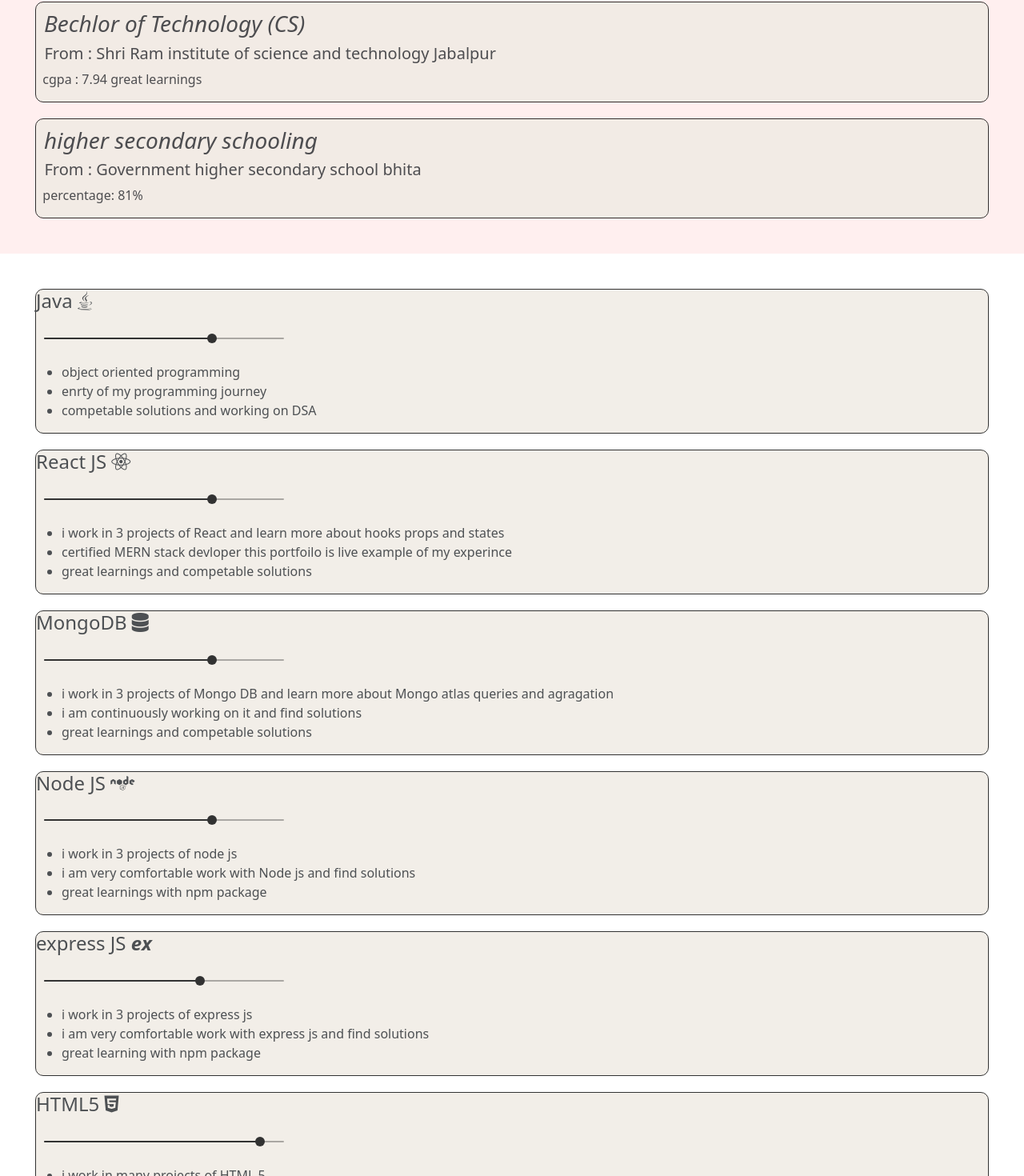
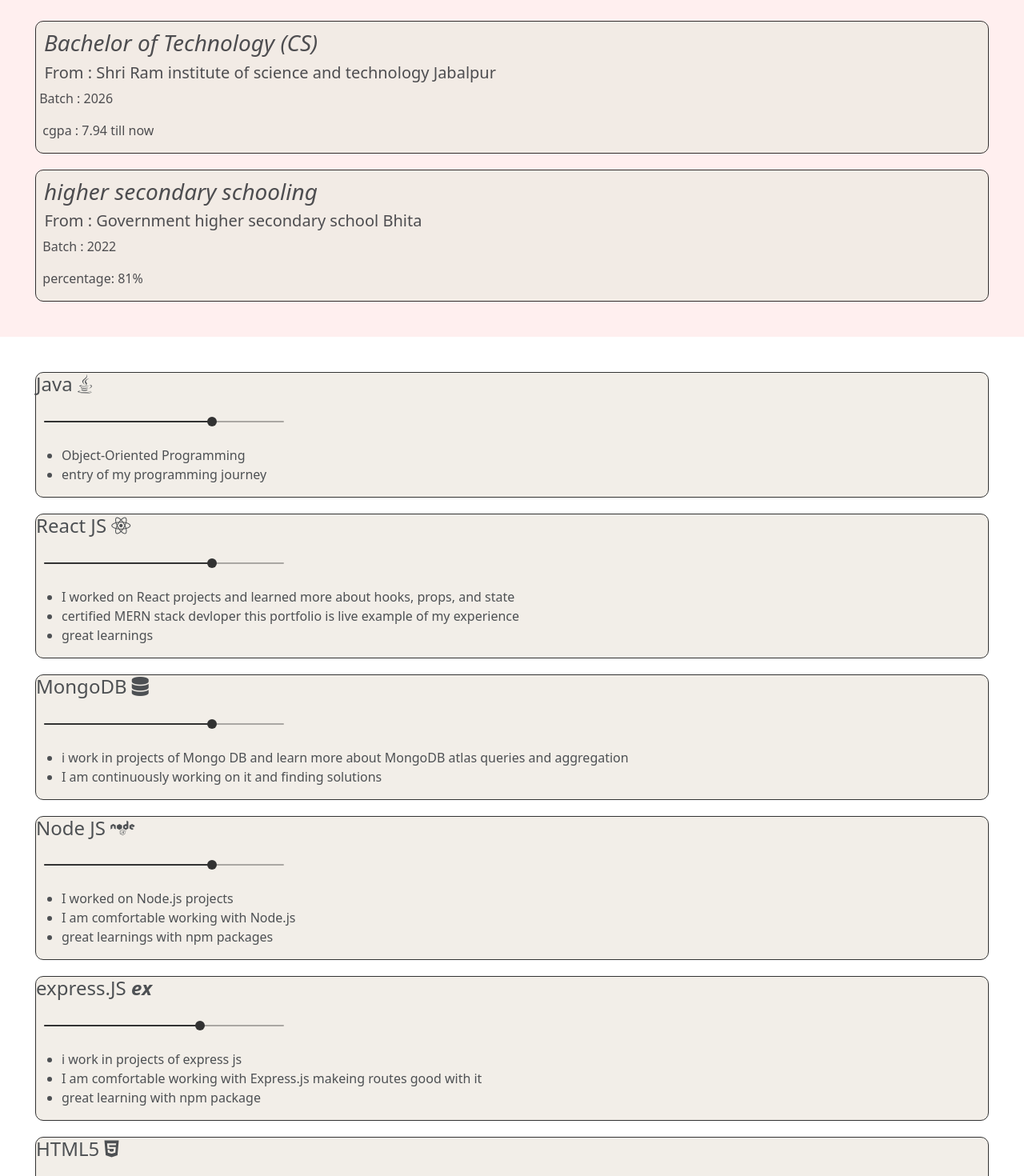
Before and after one commit to sakshi-learner/My-Portfolio, a React (Vite) app: page / in a window 1280 px wide. Shown: the part 1241-2711 px from the top of the page at 80% size. Built offline with nearby package versions, Linux system fonts and the light colour scheme; a web font is replaced by a local one.

Commit message:
remove spelling mistakes

```diff
--- a/src/About.jsx
+++ b/src/About.jsx
@@ -7,7 +7,7 @@
 
     return(
         <>
-       <div className="About w-full h-screen p-4">
+       <div className="About w-full h-screen p-4 flex ">
 
            <div className="content">
 
@@ -17,7 +17,7 @@
             <p className="info">  In the field of  software Engineering continuously enhance my skills, With innovative problem-solving, I transform ideas into seamless user experiences.
                 Check out My Profile, May your goals meets my skills.
             </p>
-            <span>Intern At The ENTREPRENEURSHIP NETWORK </span>
+            <span> Intern At <i>The ENTREPRENEURSHIP NETWORK  </i></span><br/>
             <i>Thanks for Visiting... < FavoriteIcon /></i>
            </div>
            </div>
--- a/src/App.jsx
+++ b/src/App.jsx
@@ -25,7 +25,7 @@
   </div>
   <div>
     <marquee width="100%" direction="Left" height="40px" loop ="3">
-     "The true measure of success is not just in what you achiveve, but also in how you impact others Positively.."
+     "The true measure of success is not just in what you achieve, but also in how you impact others Positively you impact others.."
      </marquee>
   </div>
 
--- a/src/Education.jsx
+++ b/src/Education.jsx
@@ -8,16 +8,20 @@
 
         <div className="Education h-screen w-full p-4">
             <div className="EduCard">
-               <h3><i>Bechlor of Technology (CS)</i></h3>
+               <h3><i>Bachelor of Technology (CS)</i></h3>
                <h5> &nbsp; From : Shri Ram institute of science and technology Jabalpur</h5>
-               <p>  &nbsp; cgpa : 7.94 great learnings </p>
+               <p> &nbsp;Batch : 2026</p>
+               <p>  &nbsp; cgpa : 7.94 till now  </p>
             </div>
 
             <div className="EduCard">
                <h3><i>higher secondary schooling</i></h3>
-               <h5> &nbsp; From : Government higher secondary school bhita</h5>
+               <h5> &nbsp; From : Government higher secondary school Bhita</h5>
+               <p>&nbsp; Batch : 2022</p>
                <p> &nbsp; percentage: 81%</p>
             </div>
+
+
 
         </div>
 
--- a/src/Skill.jsx
+++ b/src/Skill.jsx
@@ -18,9 +18,9 @@
             />
            </Box>
             <ul>
-                <li>object oriented programming </li>
-                <li>enrty of my programming journey</li>
-                <li>competable solutions and working on DSA</li>
+                <li>Object-Oriented Programming </li>
+                <li>entry of my programming journey</li>
+
             </ul>
         </div>
 
@@ -38,9 +38,9 @@
             />
            </Box>
             <ul>
-                <li>i work in 3 projects of React and learn more about hooks props and states</li>
-                <li>certified MERN stack devloper this portfoilo is live example of my experince </li>
-                <li>great learnings and competable solutions</li>
+                <li>I worked on  React projects and learned more about hooks, props, and state</li>
+                <li>certified MERN stack devloper this portfolio is live example of my experience</li>
+                <li>great learnings</li>
             </ul>
         </div>
 
@@ -57,9 +57,9 @@
             />
            </Box>
             <ul>
-                <li>i work in 3 projects of Mongo DB and learn more about Mongo atlas queries and agragation </li>
-                <li>i am continuously working on it and find solutions</li>
-                <li>great learnings and competable solutions</li>
+                <li>i work in  projects of Mongo DB and learn more about MongoDB atlas queries and aggregation </li>
+                <li>I am continuously working on it and finding solutions</li>
+
             </ul>
         </div>
 
@@ -76,14 +76,14 @@
             />
            </Box>
             <ul>
-                <li>i work in 3 projects of node js  </li>
-                <li>i am very comfortable work with Node js and find solutions</li>
-                <li>great learnings with npm package</li>
+                <li>I worked on  Node.js projects  </li>
+                <li>I am comfortable working with Node.js</li>
+                <li>great learnings with npm packages</li>
             </ul>
         </div>
 
         <div className="Skill">
-            <h4> express JS <i><b>ex</b></i> </h4>
+            <h4> express.JS <i><b>ex</b></i> </h4>
             <Box sx={{ width: 300 }}>
             <Slider
               style={{color: "black",margin:"10px"}}
@@ -95,8 +95,8 @@
             />
            </Box>
             <ul>
-                <li>i work in 3 projects of express js  </li>
-                <li>i am very comfortable work with express js and find solutions</li>
+                <li>i work in  projects of express js  </li>
+                <li>I am  comfortable working with Express.js makeing routes good with it</li>
                 <li>great learning with npm package</li>
             </ul>
         </div>
@@ -114,8 +114,8 @@
             />
            </Box>
             <ul>
-                <li>i work in many projects of HTML 5  </li>
-                <li>this is my first step toward web devloper and find solutions</li>
+                <li>i work in many projects of HTML  </li>
+                <li>this is my first step toward web developer and making UI</li>
                 <li>work in it and enjoy while creating pages</li>
             </ul>
         </div>
@@ -133,7 +133,7 @@
             />
            </Box>
             <ul>
-                <li> basic styleing of pages i started with css </li>
+                <li> basic styling of pages i started with css and also comfortable working with Tailwind Css</li>
                 <li>this is my first step toward page styling with creativity </li>
                 <li>work in it and enjoy while styling pages</li>
             </ul>
@@ -152,9 +152,9 @@
             />
            </Box>
             <ul>
-                <li>programming learn for makeing website dynamic </li>
-                <li>fundamental strong</li>
-                <li>competable solutions </li>
+                <li>programming learn for making website dynamic define logic </li>
+                <li>strong fundamentals</li>
+
             </ul>
         </div>
 
@@ -171,29 +171,12 @@
             />
            </Box>
             <ul>
-                <li>queries and subqueries handle efficienty</li>
-                <li>first with database</li>
+                <li>queries and subqueries handle efficiently</li>
+                <li>first experience with databases</li>
             </ul>
         </div>
 
-        <div className="Skill">
-            <h4> Machine Learning </h4>
-            <Box sx={{ width: 300 }}>
-            <Slider
-              style={{color: "black",margin:"10px" }}
-              size="small"
-              disabled defaultValue={70}
-              aria-label="Small"
-              valueLabelDisplay="auto"
 
-            />
-           </Box>
-            <ul>
-                <li> i have done its fundamental part like classification and regrassion , clustering </li>
-                <li> done the project loan prediction </li>
-                <li> continuously working on it </li>
-            </ul>
-        </div>
 
         <div className="Skill">
             <h4> R programmig </h4>
@@ -208,30 +191,13 @@
             />
            </Box>
             <ul>
-                <li> i have learned R for data anlysis and continuously working on it </li>
+                <li> i have learned R for data analysis and continuously working on it </li>
                 <li> Certified R programmer </li>
             </ul>
         </div>
 
 
-        <div className="Skill">
-            <h4> Python </h4>
-            <Box sx={{ width: 300 }}>
-            <Slider
-              style={{color: "black",margin:"10px" }}
-              size="small"
-              disabled defaultValue={50}
-              aria-label="Small"
-              valueLabelDisplay="auto"
 
-            />
-           </Box>
-            <ul>
-                <li> i have learn Python for machine learning so i have basic knowledge of it </li>
-                <li>currently working on its project </li>
-
-            </ul>
-        </div>
 
 
 
@@ -252,7 +218,7 @@
                 <li> MS word </li>
                 <li> MS powerpoint </li>
                 <li>fast learner</li>
-                <li>good in cooperation and team work</li>
+                <li>good at cooperation and teamwork</li>
             </ul>
         </div>
         </div>
```
